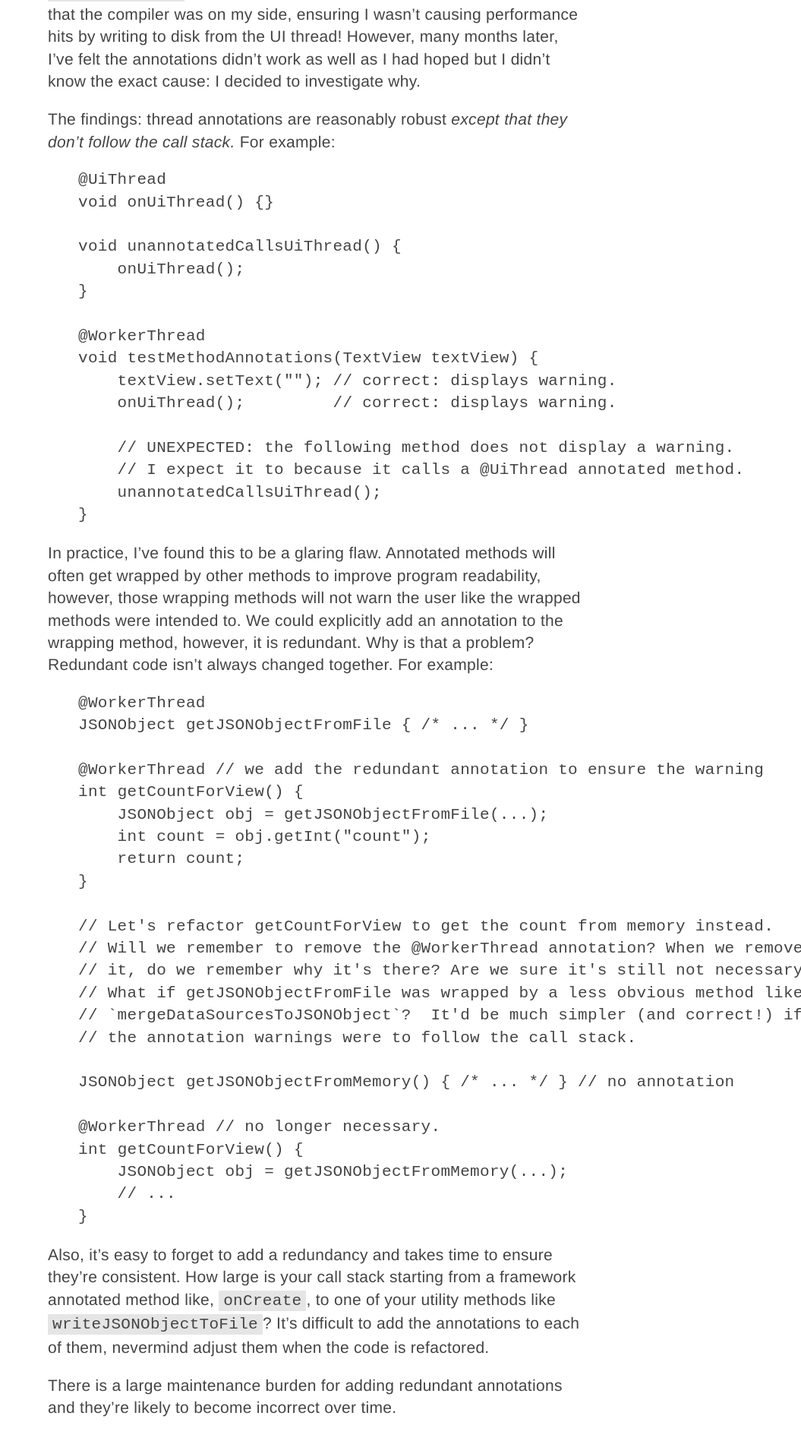
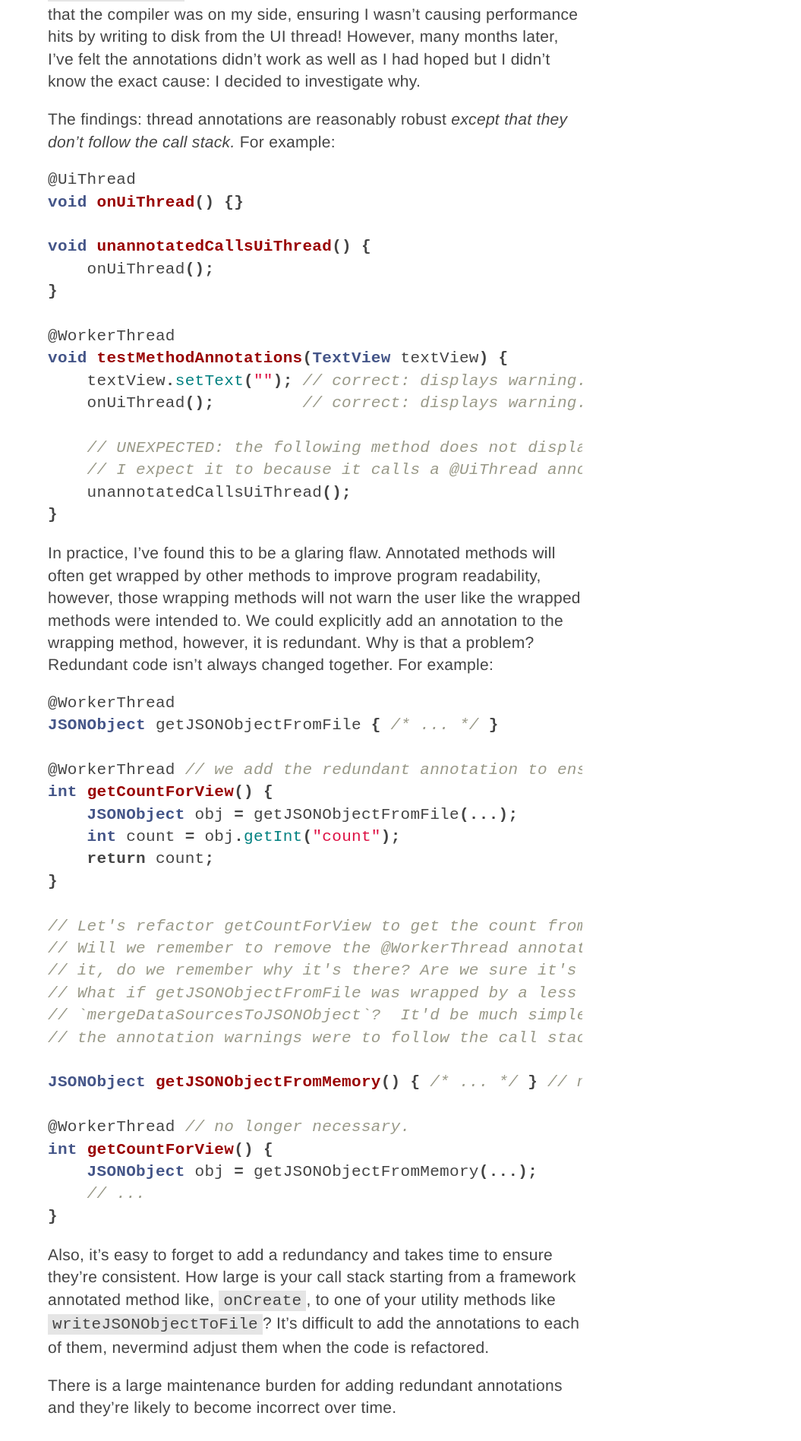
Before and after one commit to mcomella/mcomella.github.com, a Jekyll site: the page built from _posts/2016-03-24-thread-annotations.md, in a window 1280 px wide. Shown: the part 389-2286 px from the top of the page at 76% size, without its empty margins (225-1280 px from the left). Built offline with Jekyll 4.4.1, drawn with Linux system fonts in a browser that asks for light colours; comment, search, counter and statistics services are not loaded.

Commit message:
Move syntax highlighting to redesign.css.

```diff
--- a/css/redesign.css
+++ b/css/redesign.css
@@ -1,9 +1,85 @@
-/* TODO:
-    - Rest of document.
-    - Licenses (should I copyright my design?)
-    - github, twitter, rss.
-*/
+/* --- SYNTAX HIGHLIGHTING --- */
+.highlight {
+  width: 100%;
+  margin-left: 0;
+}
 
+pre code {
+  border-radius: 10px;
+  font-family:  $code-font;
+  padding: $base-spacing;
+}
+
+.highlight  { background: $well-color;}//$git-black-color; }
+.highlight .c { color: #999988; font-style: italic } /* Comment */
+.highlight .err { color: #a61717; background-color: #e3d2d2 } /* Error */
+.highlight .k { font-weight: bold } /* Keyword */
+.highlight .o { font-weight: bold } /* Operator */
+.highlight .cm { color: #999988; font-style: italic } /* Comment.Multiline */
+.highlight .cp { color: $sol-base1; font-weight: bold } /* Comment.Preproc */
+.highlight .c1 { color: #999988; font-style: italic } /* Comment.Single */
+.highlight .cs { color: #999999; font-weight: bold; font-style: italic } /* Comment.Special */
+.highlight .gd { color: #000000; background-color: #ffdddd } /* Generic.Deleted */
+.highlight .gd .x { color: #000000; background-color: #ffaaaa } /* Generic.Deleted.Specific */
+.highlight .ge { font-style: italic } /* Generic.Emph */
+.highlight .gr { color: #aa0000 } /* Generic.Error */
+.highlight .gh { color: #999999 } /* Generic.Heading */
+.highlight .gi { color: #000000; background-color: #ddffdd } /* Generic.Inserted */
+.highlight .gi .x { color: #000000; background-color: #aaffaa } /* Generic.Inserted.Specific */
+.highlight .go { color: #888888 } /* Generic.Output */
+.highlight .gp { color: #555555 } /* Generic.Prompt */
+.highlight .gs { font-weight: bold } /* Generic.Strong */
+.highlight .gu { color: #aaaaaa } /* Generic.Subheading */
+.highlight .gt { color: #aa0000 } /* Generic.Traceback */
+.highlight .kc { font-weight: bold } /* Keyword.Constant */
+.highlight .kd { font-weight: bold } /* Keyword.Declaration */
+.highlight .kp { font-weight: bold } /* Keyword.Pseudo */
+.highlight .kr { font-weight: bold } /* Keyword.Reserved */
+.highlight .kt { color: #445588; font-weight: bold } /* Keyword.Type */
+.highlight .m { color: #009999 } /* Literal.Number */
+.highlight .s { color: #d14 } /* Literal.String */
+.highlight .na { color: #008080 } /* Name.Attribute */
+.highlight .nb { color: #0086B3 } /* Name.Builtin */
+.highlight .nc { color: #445588; font-weight: bold } /* Name.Class */
+.highlight .no { color: #008080 } /* Name.Constant */
+.highlight .ni { color: #800080 } /* Name.Entity */
+.highlight .ne { color: #990000; font-weight: bold } /* Name.Exception */
+.highlight .nf { color: #990000; font-weight: bold } /* Name.Function */
+.highlight .nn { color: #555555 } /* Name.Namespace */
+.highlight .nt { color: #000080 } /* Name.Tag */
+.highlight .nv { color: #008080 } /* Name.Variable */
+.highlight .ow { font-weight: bold } /* Operator.Word */
+.highlight .w { color: #bbbbbb } /* Text.Whitespace */
+.highlight .mf { color: #009999 } /* Literal.Number.Float */
+.highlight .mh { color: #009999 } /* Literal.Number.Hex */
+.highlight .mi { color: #009999 } /* Literal.Number.Integer */
+.highlight .mo { color: #009999 } /* Literal.Number.Oct */
+.highlight .sb { color: #d14 } /* Literal.String.Backtick */
+.highlight .sc { color: #d14 } /* Literal.String.Char */
+.highlight .sd { color: #d14 } /* Literal.String.Doc */
+.highlight .s2 { color: #d14 } /* Literal.String.Double */
+.highlight .se { color: #d14 } /* Literal.String.Escape */
+.highlight .sh { color: #d14 } /* Literal.String.Heredoc */
+.highlight .si { color: #d14 } /* Literal.String.Interpol */
+.highlight .sx { color: #d14 } /* Literal.String.Other */
+.highlight .sr { color: #009926 } /* Literal.String.Regex */
+.highlight .s1 { color: #d14 } /* Literal.String.Single */
+.highlight .ss { color: #990073 } /* Literal.String.Symbol */
+.highlight .bp { color: #999999 } /* Name.Builtin.Pseudo */
+.highlight .vc { color: #008080 } /* Name.Variable.Class */
+.highlight .vg { color: #008080 } /* Name.Variable.Global */
+.highlight .vi { color: #008080 } /* Name.Variable.Instance */
+.highlight .il { color: #009999 } /* Literal.Number.Integer.Long */
+
+/* Make line numbers unselectable: excludes line numbers from copy-paste user ops */
+.highlight .lineno {-webkit-user-select: none;-moz-user-select: none; -o-user-select: none;}
+.lineno::-moz-selection {background-color: transparent;} /* Mozilla specific */
+.lineno::selection {background-color: transparent;} /* Other major browsers */
+
+.highlight .lineno { color: #ccc; display:inline-block; padding: 0 5px; border-right:1px solid #ccc; }
+.highlight pre code { display: block; white-space: pre; overflow-x: auto; word-wrap: normal; }
+
+/* --- RESET --- */
 body, h1, h2, h3, h4, h5, h6 {
     margin: 0;
 }
```
